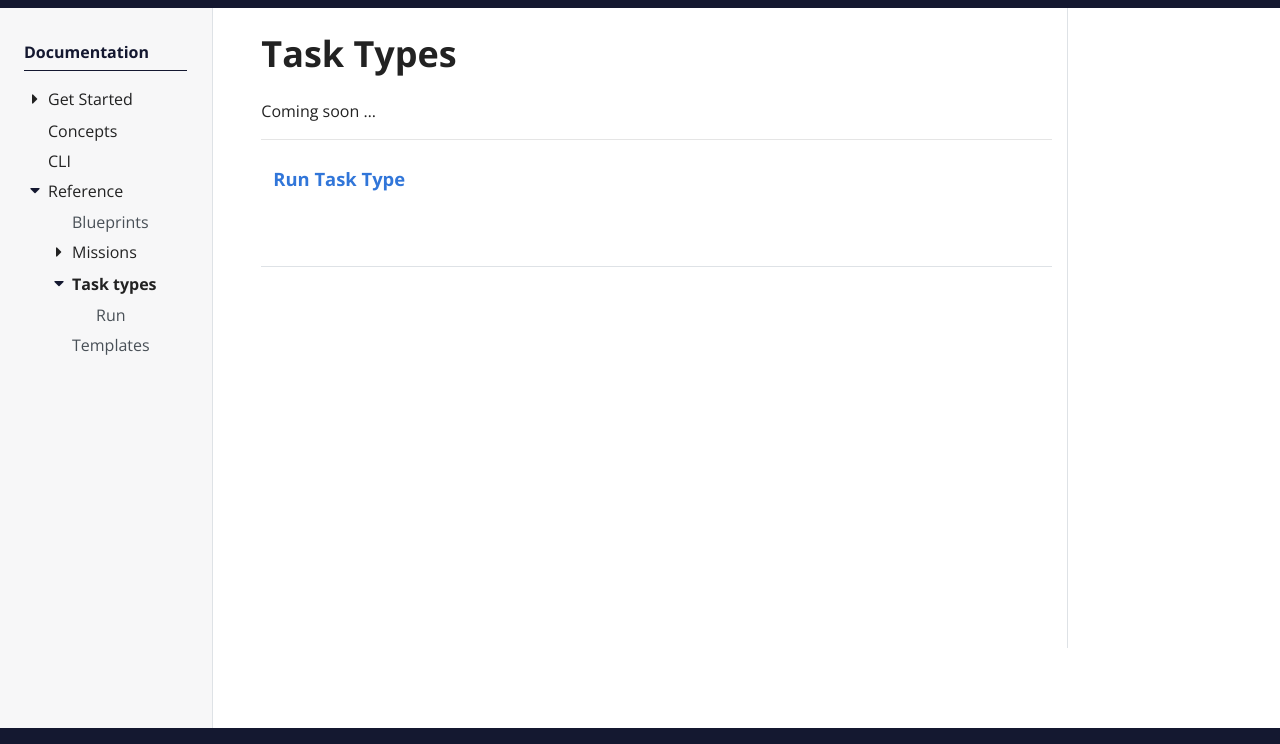
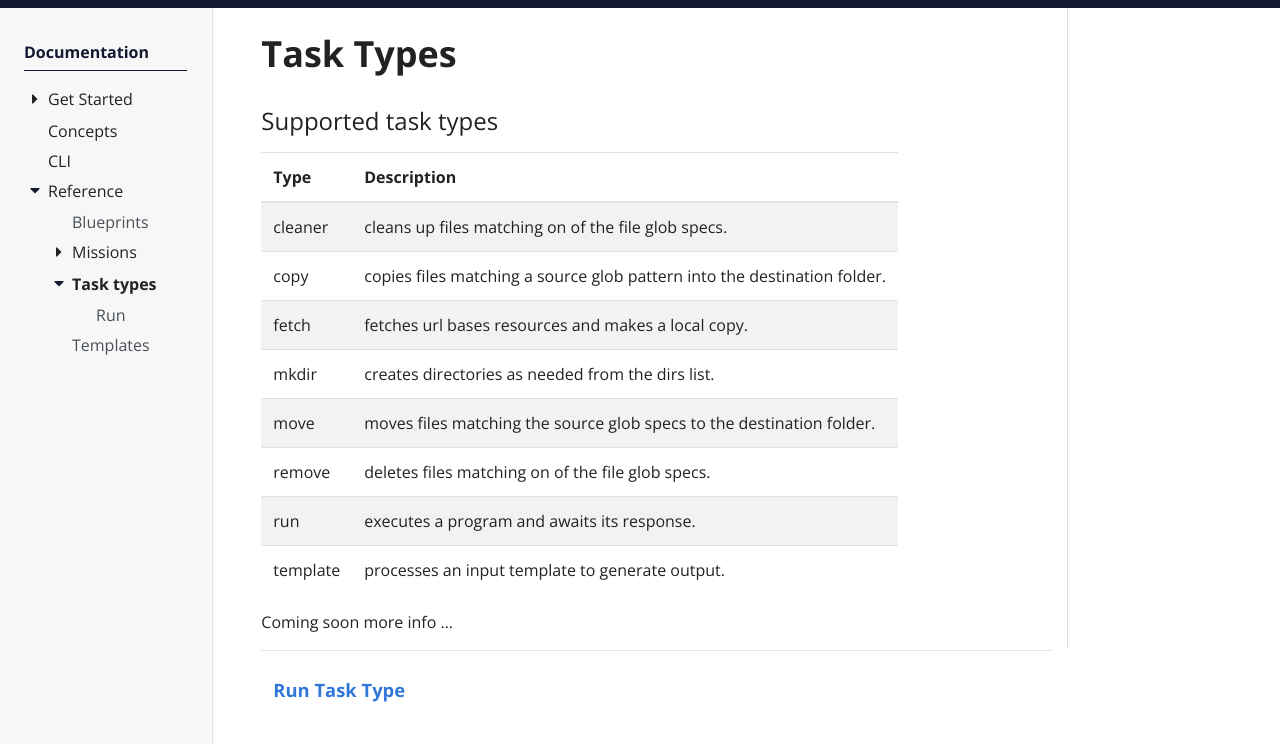
Before and after one commit to nehemming/cirocket, a plain HTML site: page docs/reference/tasktypes/index.html in a window 1280 px wide. Shown: the part 56-800 px from the top of the page. Drawn offline with nearby package versions, Linux system fonts and the light colour scheme; a web font is replaced by a local one.

Commit message:
doc: [ci skip] docs: add task type list

```diff
--- a/docs/reference/tasktypes/index.html
+++ b/docs/reference/tasktypes/index.html
@@ -22,8 +22,22 @@
 
 
 
-  <meta name="description" content="Coming soon &hellip;
-">
+  <meta name="description" content="Supported task types
+
+
+
+Type
+Description
+
+
+
+
+cleaner
+cleans up files matching on of the file glob specs.
+
+
+copy
+copies files matching a source glob …">
 <meta property="og:title" content="Task Types" />
 <meta property="og:description" content="cirocket docs" />
 <meta property="og:type" content="website" />
@@ -274,7 +288,50 @@
 
 
 	</header>
-	<p>Coming soon &hellip;</p>
+	<h3 id="supported-task-types">Supported task types</h3>
+<table>
+<thead>
+<tr>
+<th>Type</th>
+<th>Description</th>
+</tr>
+</thead>
+<tbody>
+<tr>
+<td>cleaner</td>
+<td>cleans up files matching on of the file glob specs.</td>
+</tr>
+<tr>
+<td>copy</td>
+<td>copies files matching a source glob pattern into the destination folder.</td>
+</tr>
+<tr>
+<td>fetch</td>
+<td>fetches url bases resources and makes a local copy.</td>
+</tr>
+<tr>
+<td>mkdir</td>
+<td>creates directories as needed from the dirs list.</td>
+</tr>
+<tr>
+<td>move</td>
+<td>moves files matching the source glob specs to the destination folder.</td>
+</tr>
+<tr>
+<td>remove</td>
+<td>deletes files matching on of the file glob specs.</td>
+</tr>
+<tr>
+<td>run</td>
+<td>executes a program and awaits its response.</td>
+</tr>
+<tr>
+<td>template</td>
+<td>processes an input template to generate output.</td>
+</tr>
+</tbody>
+</table>
+<p>Coming soon more info &hellip;</p>
 
         <div class="section-index">
 
```
Also changed, not shown: docs/reference/index.xml (+44 -1 lines).
